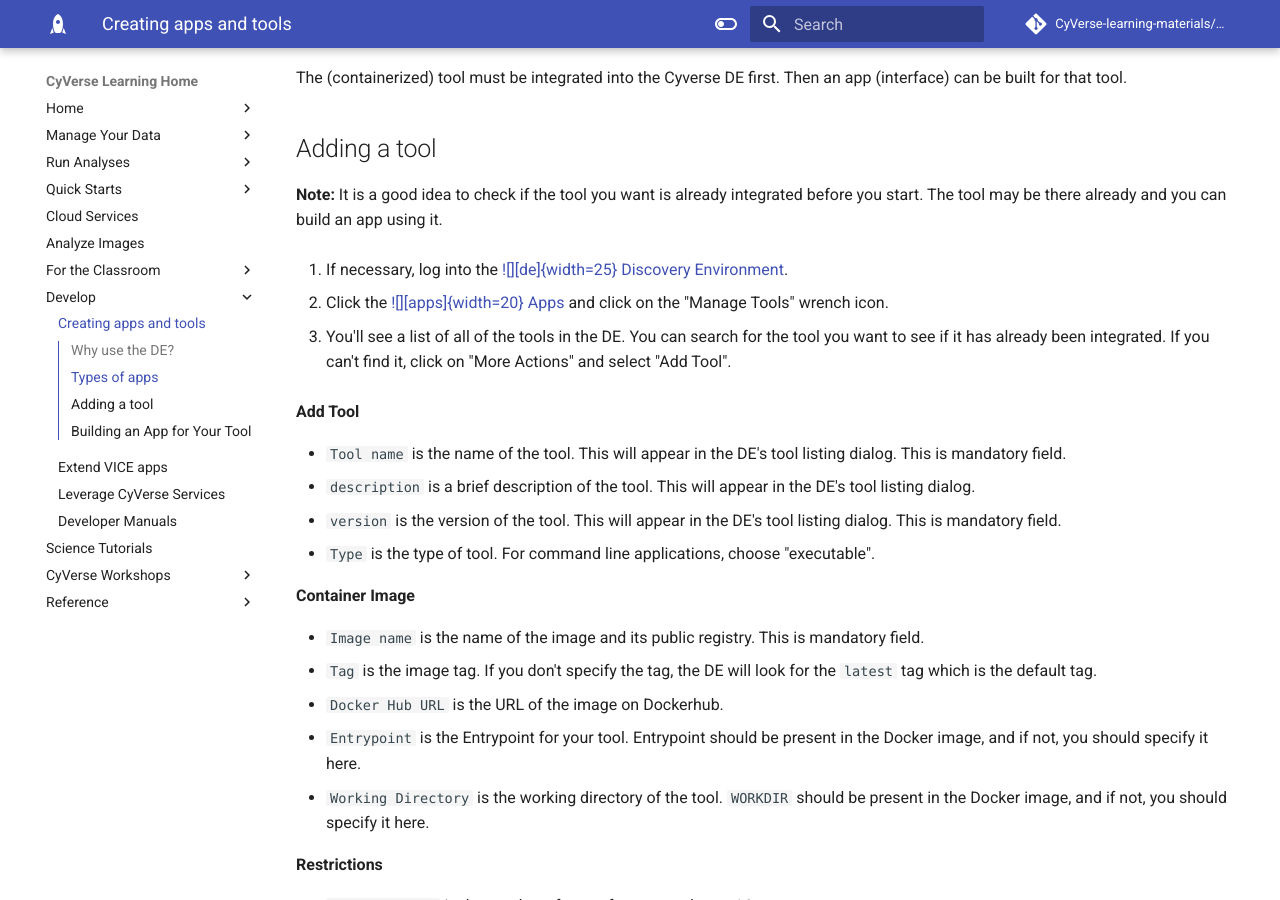
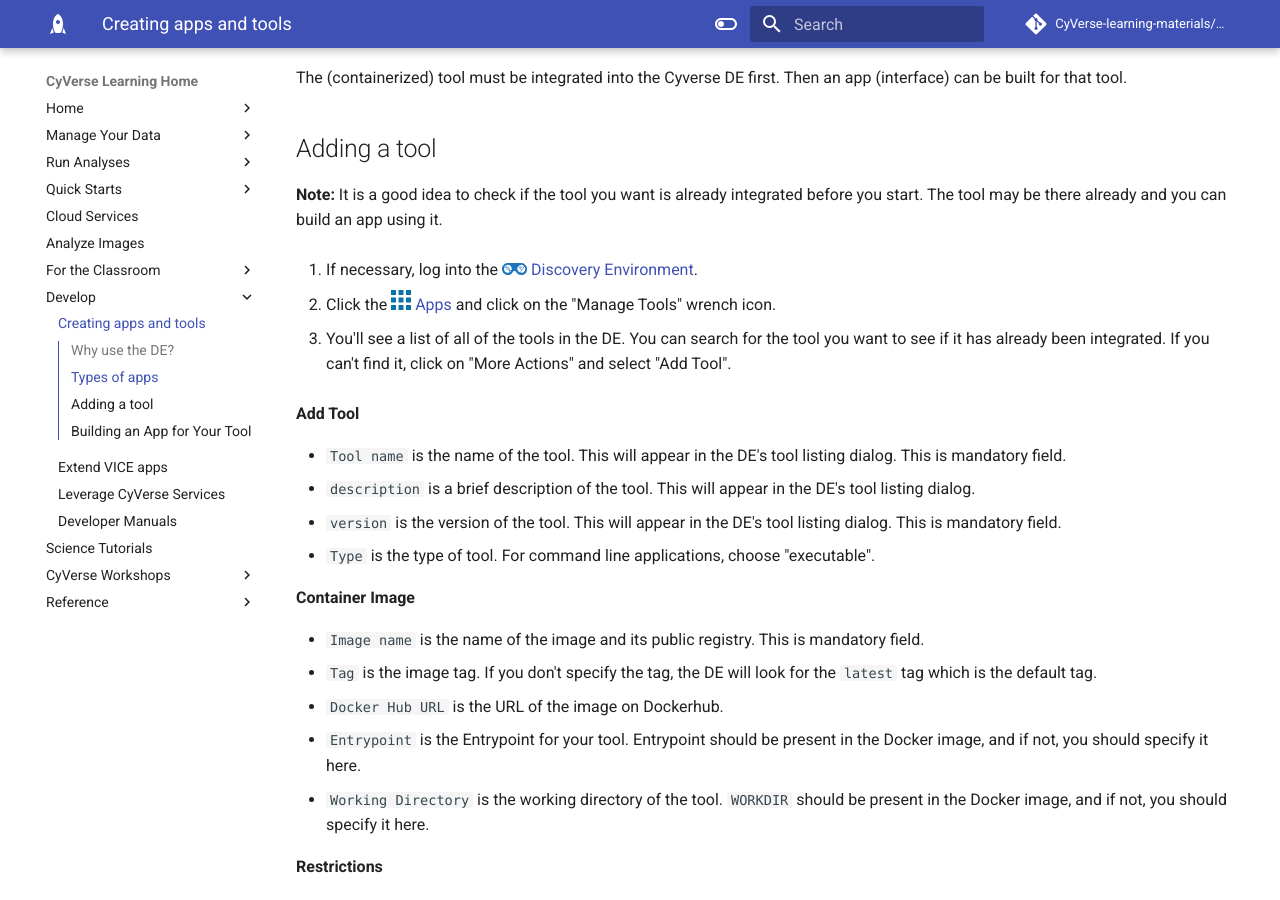
Before and after one commit to CyVerse-learning-materials/learning-materials-home, an MkDocs documentation site: the page built from docs/de/create_apps.md, in a window 1280 px wide and 900 px high, scrolled down 751 px. Built offline with MkDocs 1.6.1 and Material for MkDocs 9.7.7, drawn with Linux system fonts in a browser that asks for light colours; some web fonts are replaced; a script that is not in the unit is left out; comment, search, counter and statistics services are not loaded.

Commit message:
added shortcuts to images

```diff
--- a/docs/de/create_apps.md
+++ b/docs/de/create_apps.md
@@ -143,3 +143,10 @@
 -   brief description of inputs, required options and outputs
 -   link to CyVerse Wiki documentation page
 -   link to docmentation for the tool (provided by the developers)
+
+
+[de]: ../assets/de/logos/deIcon.svg
+[home]: ../assets/de/menu_items/homeIcon.svg
+[data]: ../assets/de/menu_items/dataIcon.svg
+[apps]: ../assets/de/menu_items/appsIcon.svg
+[analysis]: ../assets/de/menu_items/analysisIcon.svg
```
